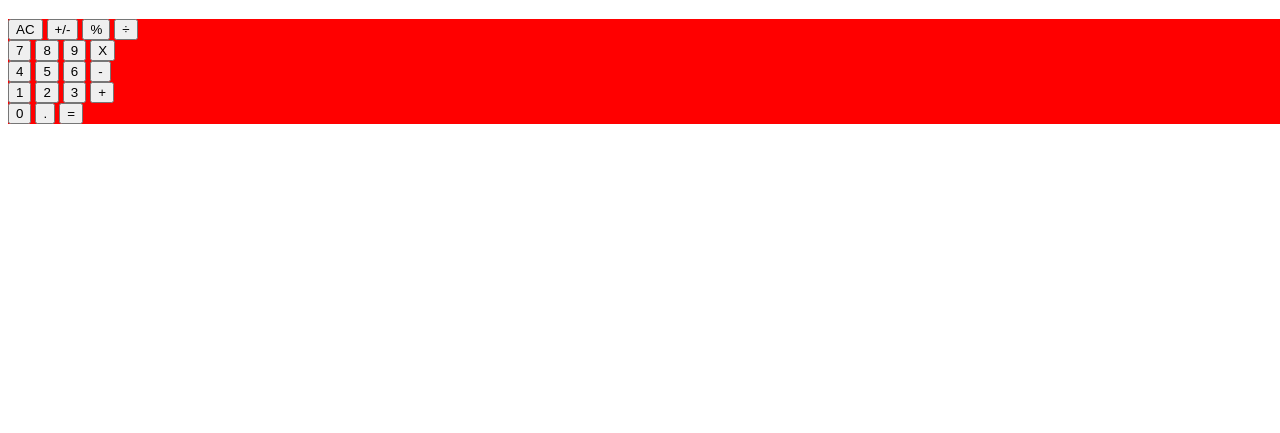
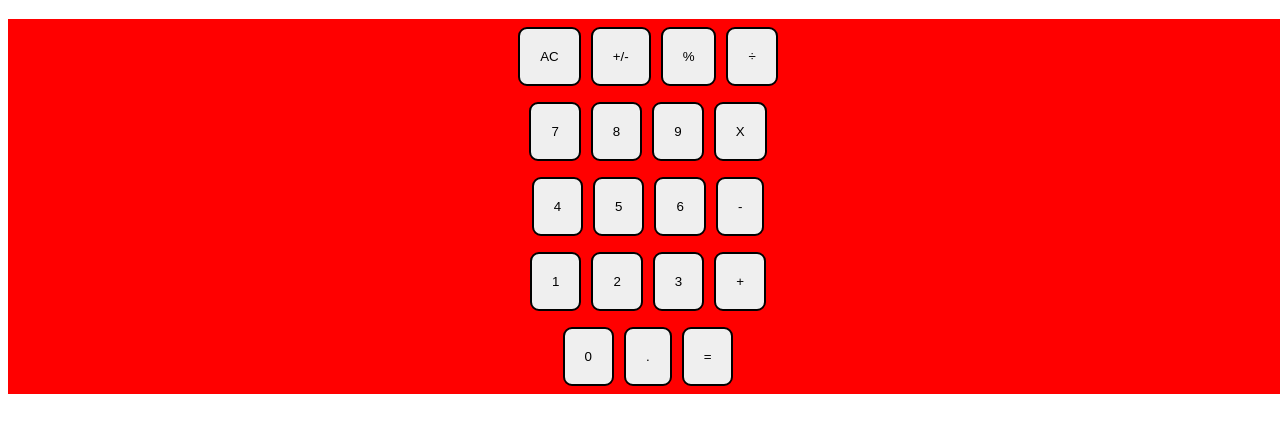
Before and after one commit to imvivekanand/Calculator-Complete-Guided-Project-, a plain HTML site: page index.html in a window 1280 px wide. Shown: the part 61-494 px from the top of the page. Drawn offline with Linux system fonts and the light colour scheme.

Commit message:
3rd commit

```diff
--- a/app.css
+++ b/app.css
@@ -1,15 +1,23 @@
-.text-center{
-    text-align: center;
+.text-center {
+  text-align: center;
 }
 
-.bg-red{
-    background: red;
+.bg-red {
+  background: red;
 }
 
-.mx-auto{
-    margin: auto;
+.mx-auto {
+  margin: auto;
 }
 
-.m-w-20{
-    max-width: 30vw;
+.flex {
+  display: flex;
 }
+
+.flex-col {
+  flex-direction: column;
+}
+
+.items-center{
+    align-items: center;
+}
--- a/index.html
+++ b/index.html
@@ -10,7 +10,7 @@
   </head>
   <body>
     <h1 class="text-center">Hi! CALCULATOR APP</h1>
-    <div class="container bg-red mx-auto m-w-30">
+    <div class="container flex flex-col items-center bg-red mx-auto">
         <div class="row">
             <button class="button">AC</button>
             <button class="button">+/-</button>
--- a/style.css
+++ b/style.css
@@ -2,3 +2,20 @@ html, body{
     height: 100%;
     width: 100%;
 }
+
+.button{
+    padding: 20px;
+    margin: 0 3px;
+    border: 2px solid black;
+    border-radius: 9px;
+    cursor: pointer;
+}
+
+.row{
+    margin: 8px 0;
+}
+
+.row input{
+    margin: 0;
+    padding: 0;
+}
```
